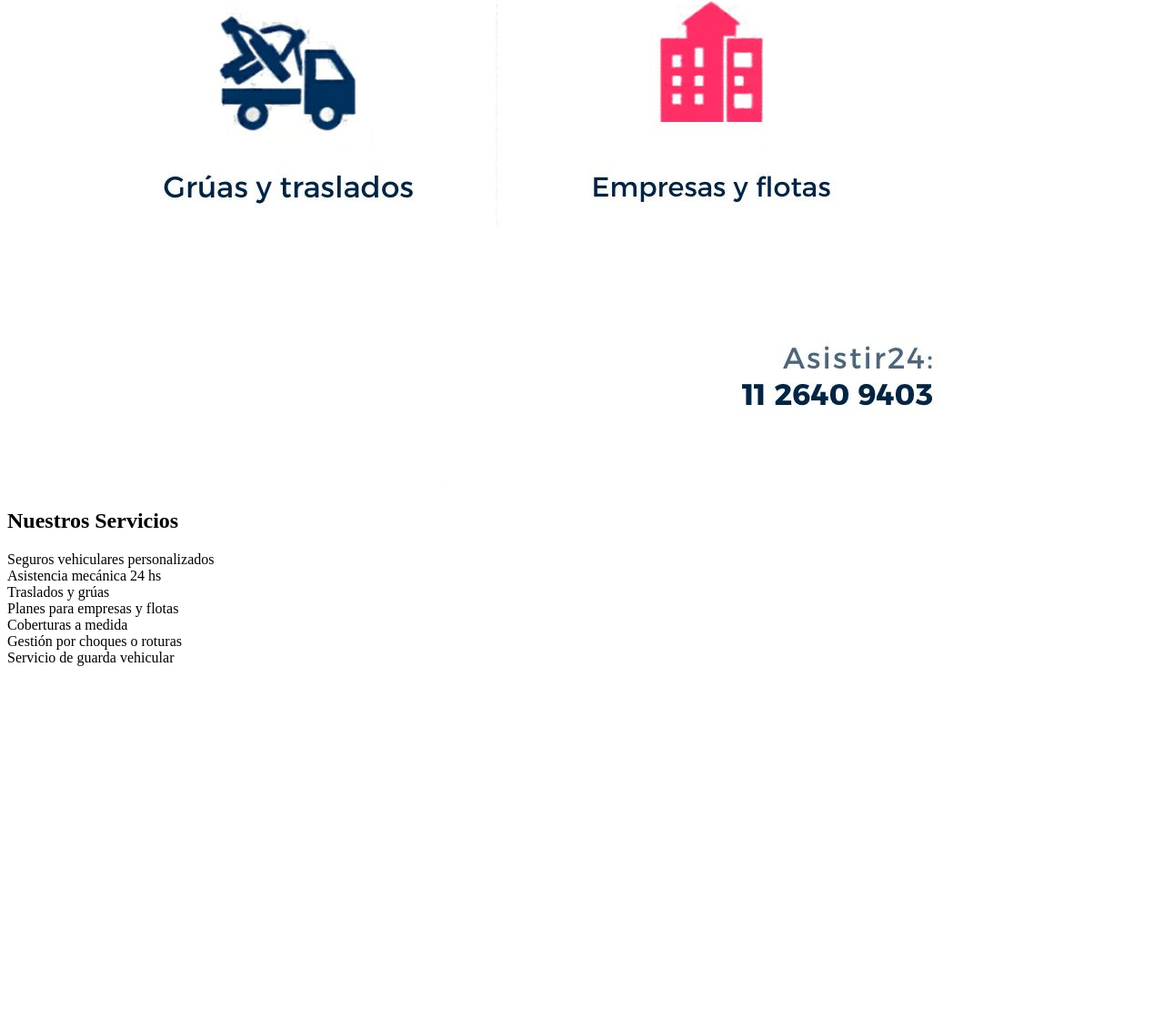
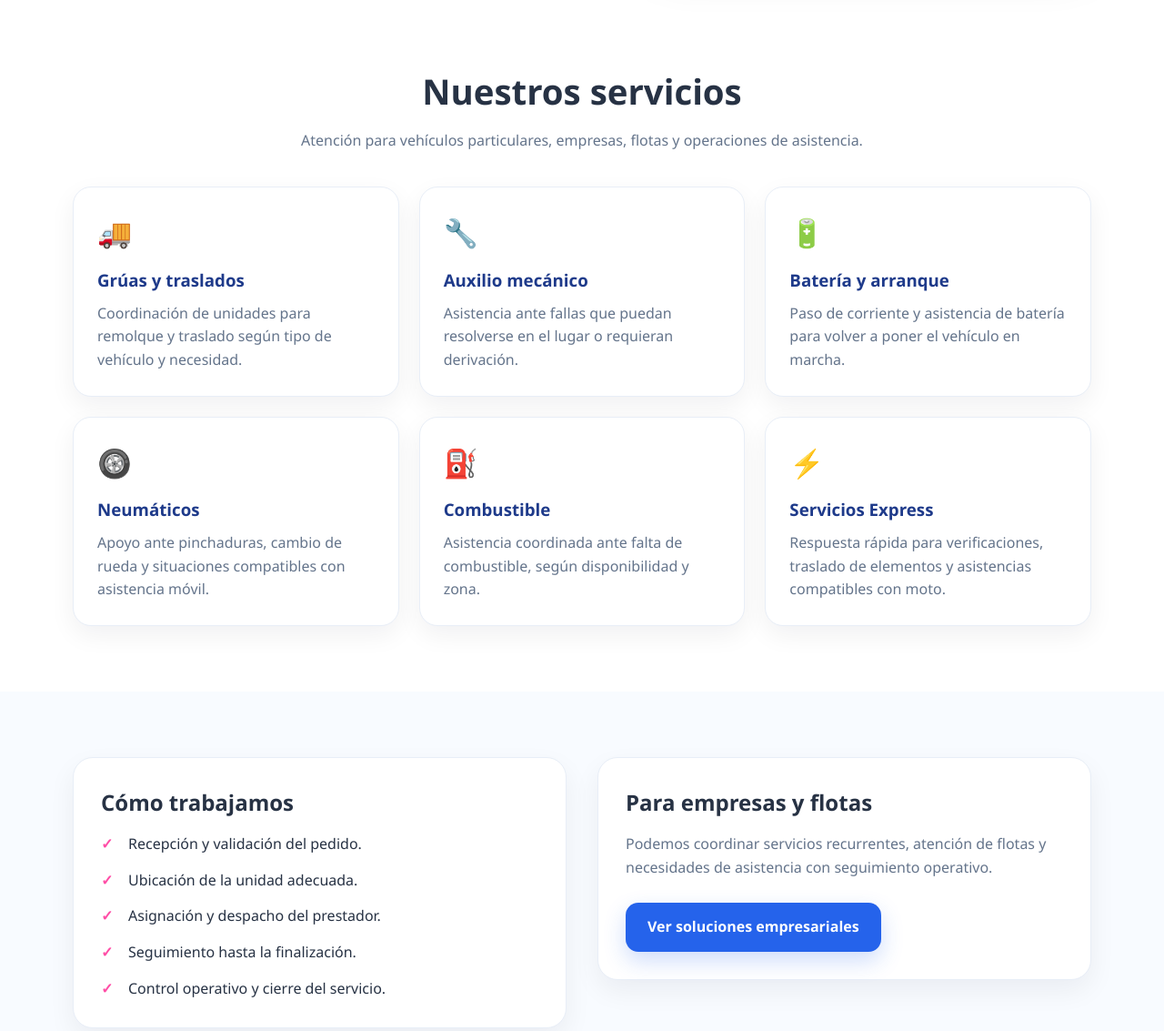
Before and after one commit to amaiadigital25/asistir24, a website: page servicios.html in a window 1280 px wide. Shown: the part 819-1952 px from the top of the page at 91% size. Before the commit the page ends 1559 px from the top, so only its background shows below. Drawn offline with Linux system fonts and the light colour scheme.

Commit message:
Completar página comercial de servicios

```diff
--- a/servicios.html
+++ b/servicios.html
@@ -1,17 +1,25 @@
-<section class="pagina-servicios">
-  <div class="contenedor">
-    <img src="img/servicios.jpg" alt="Servicios Asistir24" class="imagen-seccion">
-
-    <h1>Nuestros Servicios</h1>
-
-    <div class="cards-servicios">
-      <div class="card">Seguros vehiculares personalizados</div>
-      <div class="card">Asistencia mecánica 24 hs</div>
-      <div class="card">Traslados y grúas</div>
-      <div class="card">Planes para empresas y flotas</div>
-      <div class="card">Coberturas a medida</div>
-      <div class="card">Gestión por choques o roturas</div>
-      <div class="card">Servicio de guarda vehicular</div>
-    </div>
-  </div>
-</section>
+<!DOCTYPE html>
+<html lang="es">
+<head>
+<meta charset="UTF-8"><meta name="viewport" content="width=device-width,initial-scale=1.0">
+<title>Servicios | Asistir24</title>
+<meta name="description" content="Servicios de Asistir24: grúas, auxilio mecánico, batería, neumáticos, combustible, traslados, asistencia Express y soluciones para flotas.">
+<link rel="canonical" href="https://asistir24.com.ar/servicios.html"><link rel="stylesheet" href="style.css"><link rel="icon" href="img/logo.jpg" type="image/jpeg">
+</head>
+<body>
+<header><div class="contenedor navbar"><a class="marca" href="index.html"><img src="img/logo.jpg" alt="Logo Asistir24">Asistir<span>24</span></a><nav><ul><li><a href="index.html">Inicio</a></li><li><a href="servicios.html">Servicios</a></li><li><a href="cobertura.html">Cobertura</a></li><li><a href="empresas.html">Empresas</a></li><li><a href="prestadores.html">Prestadores</a></li></ul></nav></div></header>
+<main>
+<section class="hero-pagina"><div class="contenedor hero-grid"><div><span class="eyebrow">Asistencia vehicular 24 hs</span><h1>Soluciones para cada imprevisto en el camino</h1><p>Coordinamos asistencia vehicular con una red de prestadores para resolver emergencias, traslados y servicios rápidos de forma ágil y ordenada.</p><div class="acciones"><a class="btn btn-rosa" href="https://wa.me/541126433243" target="_blank" rel="noopener">Solicitar asistencia</a><a class="btn btn-claro" href="empresas.html">Soluciones para empresas</a></div></div><img src="img/servicios.jpg" alt="Servicios de asistencia vehicular Asistir24"></div></section>
+<section class="seccion"><div class="contenedor"><div class="titulo-seccion"><h2>Nuestros servicios</h2><p>Atención para vehículos particulares, empresas, flotas y operaciones de asistencia.</p></div><div class="grid-cards">
+<article class="card"><div class="icono">🚚</div><h3>Grúas y traslados</h3><p>Coordinación de unidades para remolque y traslado según tipo de vehículo y necesidad.</p></article>
+<article class="card"><div class="icono">🔧</div><h3>Auxilio mecánico</h3><p>Asistencia ante fallas que puedan resolverse en el lugar o requieran derivación.</p></article>
+<article class="card"><div class="icono">🔋</div><h3>Batería y arranque</h3><p>Paso de corriente y asistencia de batería para volver a poner el vehículo en marcha.</p></article>
+<article class="card"><div class="icono">🛞</div><h3>Neumáticos</h3><p>Apoyo ante pinchaduras, cambio de rueda y situaciones compatibles con asistencia móvil.</p></article>
+<article class="card"><div class="icono">⛽</div><h3>Combustible</h3><p>Asistencia coordinada ante falta de combustible, según disponibilidad y zona.</p></article>
+<article class="card"><div class="icono">⚡</div><h3>Servicios Express</h3><p>Respuesta rápida para verificaciones, traslado de elementos y asistencias compatibles con moto.</p></article>
+</div></div></section>
+<section class="seccion seccion-suave"><div class="contenedor dos-columnas"><div class="panel"><h2>Cómo trabajamos</h2><ul class="lista-check"><li>Recepción y validación del pedido.</li><li>Ubicación de la unidad adecuada.</li><li>Asignación y despacho del prestador.</li><li>Seguimiento hasta la finalización.</li><li>Control operativo y cierre del servicio.</li></ul></div><div class="panel"><h2>Para empresas y flotas</h2><p>Podemos coordinar servicios recurrentes, atención de flotas y necesidades de asistencia con seguimiento operativo.</p><div class="acciones"><a class="btn btn-azul" href="empresas.html">Ver soluciones empresariales</a></div></div></div></section>
+<div class="cta"><h2>¿Necesitás asistencia?</h2><p>Contactá a Asistir24 para coordinar el servicio y validar disponibilidad en tu zona.</p><a class="btn btn-claro" href="https://wa.me/541126433243" target="_blank" rel="noopener">Hablar por WhatsApp</a></div>
+</main>
+<footer><div class="contenedor footer-grid"><div><strong>Asistir24</strong><br>Asistencia vehicular y coordinación operativa.</div><div class="footer-links"><a href="servicios.html">Servicios</a><a href="cobertura.html">Cobertura</a><a href="prestadores.html">Prestadores</a></div></div></footer>
+</body></html>
```
